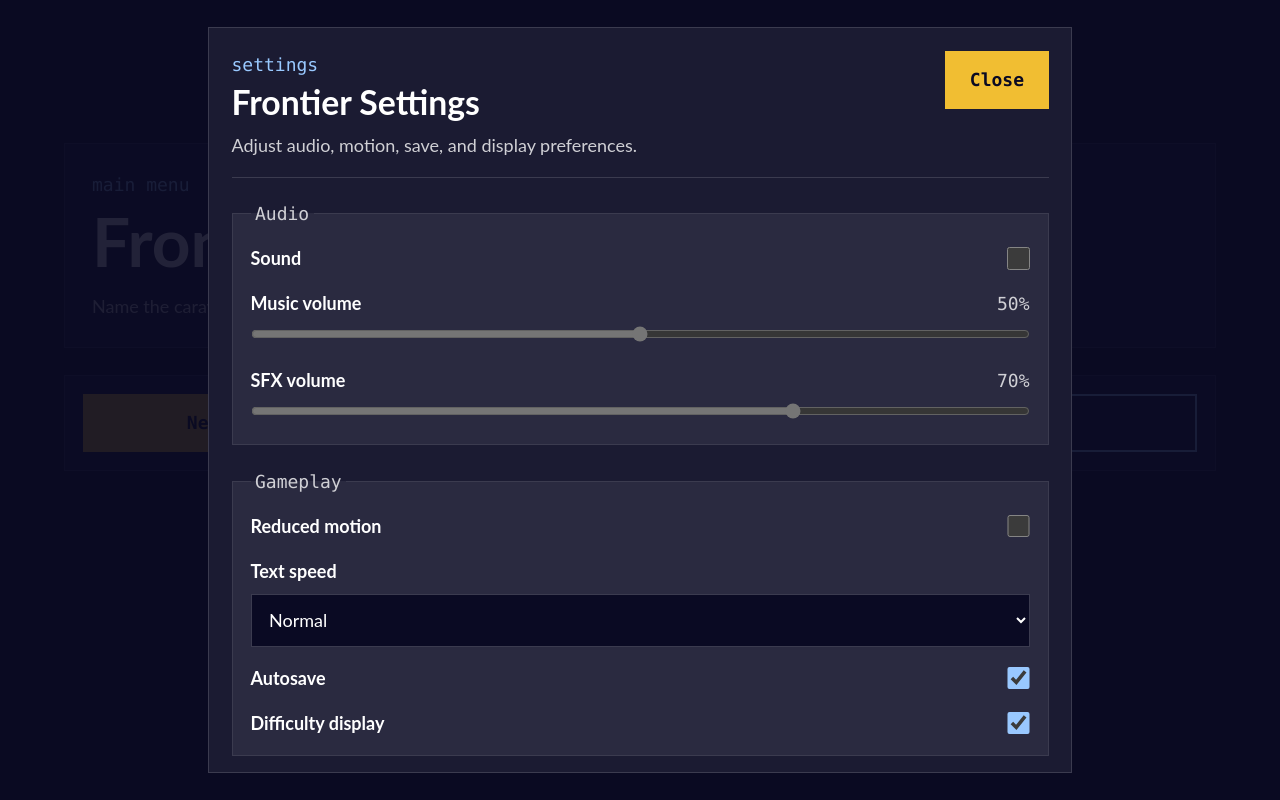
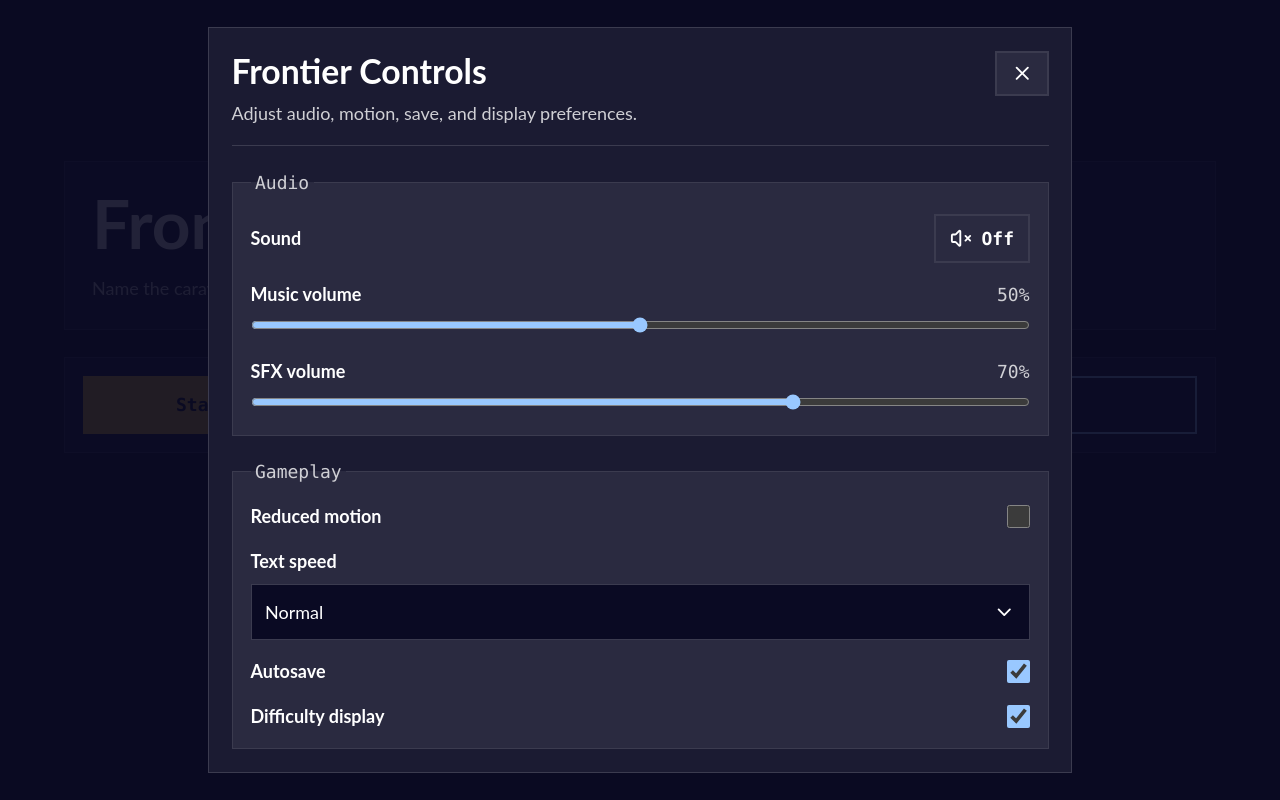
Before and after one commit to freeCodeCamp-Universe/frontier-reckoning, a React (Vite) app: page / in a window 1280 px wide. Both pictures are taken after a click on the button "Settings". Built offline with nearby package versions, Linux system fonts and the light colour scheme.

Commit message:
fix: settings page UI

```diff
--- a/src/components/MainMenu.tsx
+++ b/src/components/MainMenu.tsx
@@ -1,5 +1,5 @@
 import { Button } from '@components/ui/Button';
-import { Card, CardEyebrow } from '@components/ui/Card';
+import { Card } from '@components/ui/Card';
 
 type MainMenuProps = {
   onNewExpedition: () => void;
@@ -17,8 +17,7 @@ export function MainMenu({
   return (
     <section className="mx-auto flex min-h-[70vh] max-w-5xl flex-col justify-center gap-6">
       <Card as="header" className="p-6">
-        <CardEyebrow>main menu</CardEyebrow>
-        <h1 className="mt-2 text-4xl font-bold sm:text-6xl">Frontier Reckoning</h1>
+        <h1 className="text-4xl font-bold sm:text-6xl">Frontier Reckoning</h1>
         <p className="mt-4 max-w-2xl text-muted">
           Name the caravan, choose the hands riding west, and decide how hard the trail
           will bite.
@@ -27,7 +26,7 @@ export function MainMenu({
 
       <Card as="div" className="grid gap-4 sm:grid-cols-3">
         <Button onClick={onNewExpedition} className="w-full">
-          New Expedition
+          Start Expedition
         </Button>
         <Button
           onClick={onContinue}
--- a/src/components/SettingsModal.tsx
+++ b/src/components/SettingsModal.tsx
@@ -1,11 +1,12 @@
-import { useEffect, useId, useRef, type KeyboardEvent } from 'react';
+import { useEffect, useId, useRef, useState, type KeyboardEvent } from 'react';
+import { ChevronDown, Volume2, VolumeX, X } from 'lucide-react';
 import { Badge } from '@components/ui/Badge';
 import { Button } from '@components/ui/Button';
 import {
   audioSystem,
   getAudioSceneForGameStatus,
 } from '@game/systems/audioSystem';
-import { Card, CardEyebrow } from '@components/ui/Card';
+import { Card } from '@components/ui/Card';
 import { resetSaveData, type TextSpeed } from '@game/systems/settingsSystem';
 import { useExpeditionStore } from '@stores/expeditionStore';
 import { stopAmbience } from '@utils/audio';
@@ -21,11 +22,12 @@ const textSpeedOptions: Array<{ value: TextSpeed; label: string }> = [
   { value: 'slow', label: 'Slow' },
   { value: 'normal', label: 'Normal' },
   { value: 'fast', label: 'Fast' },
+  { value: 'instant', label: 'Instant' },
 ];
 
 export function SettingsModal({ isOpen, onClose, onSaveReset }: SettingsModalProps) {
   const [settings, updateSettings] = useSettings();
-  const titleId = useId();
+  const [resetConfirmOpen, setResetConfirmOpen] = useState(false);
   const descriptionId = useId();
   const dialogRef = useRef<HTMLDivElement>(null);
   const closeButtonRef = useRef<HTMLButtonElement>(null);
@@ -106,63 +108,81 @@ export function SettingsModal({ isOpen, onClose, onSaveReset }: SettingsModalPro
     resetSaveData(window.localStorage);
     resetGame();
     onSaveReset?.();
+    setResetConfirmOpen(false);
   };
 
   return (
     <div
       className="fixed inset-0 z-50 flex items-center justify-center bg-canvas/90 px-4 py-6"
+      data-testid="settings-backdrop"
       role="presentation"
+      onMouseDown={(event) => {
+        if (event.target === event.currentTarget) {
+          onClose();
+        }
+      }}
     >
       <Card
         as="div"
         ref={dialogRef}
         role="dialog"
         aria-modal="true"
-        aria-labelledby={titleId}
+        aria-label="Settings"
         aria-describedby={descriptionId}
         onKeyDown={handleDialogKeyDown}
         className="max-h-full w-full max-w-3xl overflow-y-auto p-5"
       >
         <div className="flex flex-col gap-4 border-b border-border pb-4 sm:flex-row sm:items-start sm:justify-between">
           <div>
-            <CardEyebrow>settings</CardEyebrow>
-            <h2 id={titleId} className="mt-1 text-3xl font-bold">
-              Frontier Settings
+            <h2 className="text-3xl font-bold">
+              Frontier Controls
             </h2>
             <p id={descriptionId} className="mt-2 text-base text-muted">
               Adjust audio, motion, save, and display preferences.
             </p>
           </div>
-          <Button ref={closeButtonRef} onClick={onClose} aria-label="Close settings">
-            Close
+          <Button
+            ref={closeButtonRef}
+            onClick={onClose}
+            aria-label="Close settings"
+            className="self-start px-3"
+            size="sm"
+            variant="ghost"
+          >
+            <X aria-hidden="true" className="size-5" />
           </Button>
         </div>
 
         <div className="mt-5 grid gap-5">
           <fieldset className="border border-border bg-panel p-4">
             <legend className="px-1 font-mono text-base text-muted">Audio</legend>
-            <label className="flex items-center justify-between gap-4">
+            <div className="flex items-center justify-between gap-4">
               <span className="font-bold">Sound</span>
-              <input
-                type="checkbox"
-                checked={settings.soundEnabled}
-                onChange={(event) => handleSoundToggle(event.target.checked)}
+              <Button
                 aria-label="Sound on or off"
-                className="size-5"
-              />
-            </label>
+                aria-pressed={settings.soundEnabled}
+                onClick={() => handleSoundToggle(!settings.soundEnabled)}
+                size="sm"
+                variant={settings.soundEnabled ? 'secondary' : 'ghost'}
+              >
+                {settings.soundEnabled ? (
+                  <Volume2 aria-hidden="true" className="size-5" />
+                ) : (
+                  <VolumeX aria-hidden="true" className="size-5" />
+                )}
+                {settings.soundEnabled ? 'On' : 'Off'}
+              </Button>
+            </div>
             <VolumeControl
               id="music-volume"
               label="Music volume"
               value={settings.musicVolume}
-              disabled={!settings.soundEnabled}
               onChange={(musicVolume) => updateSettings({ musicVolume })}
             />
             <VolumeControl
               id="sfx-volume"
               label="SFX volume"
               value={settings.sfxVolume}
-              disabled={!settings.soundEnabled}
               onChange={(sfxVolume) => updateSettings({ sfxVolume })}
             />
           </fieldset>
@@ -182,23 +202,10 @@ export function SettingsModal({ isOpen, onClose, onSaveReset }: SettingsModalPro
               />
             </label>
 
-            <label htmlFor="text-speed" className="mt-4 block font-bold">
-              Text speed
-            </label>
-            <select
-              id="text-speed"
+            <TextSpeedDropdown
               value={settings.textSpeed}
-              onChange={(event) =>
-                updateSettings({ textSpeed: event.target.value as TextSpeed })
-              }
-              className="mt-2 w-full border border-border bg-canvas px-3 py-3 text-foreground outline-none focus:border-highlight"
-            >
-              {textSpeedOptions.map((option) => (
-                <option key={option.value} value={option.value}>
-                  {option.label}
-                </option>
-              ))}
-            </select>
+              onChange={(textSpeed) => updateSettings({ textSpeed })}
+            />
 
             <label className="mt-4 flex items-center justify-between gap-4">
               <span className="font-bold">Autosave</span>
@@ -227,20 +234,26 @@ export function SettingsModal({ isOpen, onClose, onSaveReset }: SettingsModalPro
             </label>
           </fieldset>
 
-          <Card as="section" variant="danger" aria-label="Save data">
-            <h3 className="text-2xl font-bold">Save Data</h3>
-            <p className="mt-2 text-base text-muted">
-              Clear the saved expedition from this browser.
-            </p>
-            <Badge variant="danger" className="mt-4">
-              Permanent
-            </Badge>
-            <Button onClick={handleResetSave} className="mt-4" variant="danger">
-              Reset save data
+          <Card
+            as="section"
+            variant="panel"
+            aria-label="Save data"
+            className="flex justify-center"
+          >
+            <Button
+              onClick={() => setResetConfirmOpen(true)}
+              className="border-danger-deep bg-danger-deep text-danger hover:border-danger hover:bg-danger-deep hover:text-foreground"
+            >
+              Reset Save Data
             </Button>
           </Card>
         </div>
       </Card>
+      <ResetSaveConfirmationModal
+        isOpen={resetConfirmOpen}
+        onCancel={() => setResetConfirmOpen(false)}
+        onConfirm={handleResetSave}
+      />
     </div>
   );
 }
@@ -249,13 +262,11 @@ function VolumeControl({
   id,
   label,
   value,
-  disabled,
   onChange,
 }: {
   id: string;
   label: string;
   value: number;
-  disabled: boolean;
   onChange: (value: number) => void;
 }) {
   return (
@@ -273,10 +284,238 @@ function VolumeControl({
         max={100}
         step={5}
         value={value}
-        disabled={disabled}
         onChange={(event) => onChange(Number(event.target.value))}
         className="mt-2 w-full"
       />
     </div>
   );
 }
+
+function ResetSaveConfirmationModal({
+  isOpen,
+  onCancel,
+  onConfirm,
+}: {
+  isOpen: boolean;
+  onCancel: () => void;
+  onConfirm: () => void;
+}) {
+  const descriptionId = useId();
+  const closeButtonRef = useRef<HTMLButtonElement>(null);
+
+  useEffect(() => {
+    if (!isOpen) {
+      return;
+    }
+
+    closeButtonRef.current?.focus();
+  }, [isOpen]);
+
+  if (!isOpen) {
+    return null;
+  }
+
+  return (
+    <div
+      className="fixed inset-0 z-[60] flex items-center justify-center bg-canvas/90 px-4 py-6"
+      data-testid="reset-save-confirmation-backdrop"
+      role="presentation"
+      onMouseDown={(event) => {
+        if (event.target === event.currentTarget) {
+          onCancel();
+        }
+      }}
+    >
+      <Card
+        as="div"
+        role="dialog"
+        aria-modal="true"
+        aria-label="Reset save data confirmation"
+        aria-describedby={descriptionId}
+        className="w-full max-w-md p-5"
+      >
+        <div className="flex items-start justify-between gap-4 border-b border-border pb-4">
+          <div>
+            <h3 className="text-2xl font-bold">Are you sure?</h3>
+            <p id={descriptionId} className="mt-2 text-base text-muted">
+              This will clear the saved expedition from this browser.
+            </p>
+          </div>
+          <Button
+            ref={closeButtonRef}
+            onClick={onCancel}
+            aria-label="Close reset confirmation"
+            className="shrink-0 px-3"
+            size="sm"
+            variant="ghost"
+          >
+            <X aria-hidden="true" className="size-5" />
+          </Button>
+        </div>
+        <div className="mt-5 flex flex-col gap-3 sm:flex-row sm:justify-end">
+          <Button onClick={onCancel} variant="secondary">
+            Cancel
+          </Button>
+          <Button onClick={onConfirm} variant="danger">
+            Confirm reset
+          </Button>
+        </div>
+      </Card>
+    </div>
+  );
+}
+
+function TextSpeedDropdown({
+  value,
+  onChange,
+}: {
+  value: TextSpeed;
+  onChange: (value: TextSpeed) => void;
+}) {
+  const [open, setOpen] = useState(false);
+  const selectedIndex = Math.max(
+    0,
+    textSpeedOptions.findIndex((option) => option.value === value),
+  );
+  const [activeIndex, setActiveIndex] = useState(selectedIndex);
+  const rootRef = useRef<HTMLDivElement>(null);
+  const triggerRef = useRef<HTMLButtonElement>(null);
+  const listboxId = useId();
+  const selectedOption = textSpeedOptions[selectedIndex];
+
+  useEffect(() => {
+    setActiveIndex(selectedIndex);
+  }, [selectedIndex]);
+
+  useEffect(() => {
+    if (!open) {
+      return;
+    }
+
+    const handlePointerDown = (event: globalThis.MouseEvent) => {
+      if (
+        rootRef.current &&
+        event.target instanceof Node &&
+        !rootRef.current.contains(event.target)
+      ) {
+        setOpen(false);
+      }
+    };
+
+    window.addEventListener('mousedown', handlePointerDown);
+
+    return () => {
+      window.removeEventListener('mousedown', handlePointerDown);
+    };
+  }, [open]);
+
+  const chooseOption = (index: number) => {
+    const option = textSpeedOptions[index];
+
+    onChange(option.value);
+    setOpen(false);
+    triggerRef.current?.focus();
+  };
+
+  const moveActiveOption = (direction: 1 | -1) => {
+    setActiveIndex(
+      (currentIndex) =>
+        (currentIndex + direction + textSpeedOptions.length) % textSpeedOptions.length,
+    );
+  };
+
+  const handleKeyDown = (event: KeyboardEvent<HTMLButtonElement | HTMLUListElement>) => {
+    if (event.key === 'Escape') {
+      event.preventDefault();
+      setOpen(false);
+      triggerRef.current?.focus();
+      return;
+    }
+
+    if (event.key === 'ArrowDown') {
+      event.preventDefault();
+      setOpen(true);
+      moveActiveOption(1);
+      return;
+    }
+
+    if (event.key === 'ArrowUp') {
+      event.preventDefault();
+      setOpen(true);
+      moveActiveOption(-1);
+      return;
+    }
+
+    if (event.key === 'Enter' || event.key === ' ') {
+      event.preventDefault();
+
+      if (open) {
+        chooseOption(activeIndex);
+      } else {
+        setOpen(true);
+      }
+    }
+  };
+
+  return (
+    <div ref={rootRef} className="relative mt-4">
+      <span className="block font-bold" id={`${listboxId}-label`}>
+        Text speed
+      </span>
+      <button
+        ref={triggerRef}
+        type="button"
+        aria-label="Text speed"
+        aria-haspopup="listbox"
+        aria-expanded={open}
+        aria-controls={listboxId}
+        onClick={() => {
+          setOpen((currentOpen) => !currentOpen);
+          setActiveIndex(selectedIndex);
+        }}
+        onKeyDown={handleKeyDown}
+        className="mt-2 flex min-h-12 w-full items-center justify-between gap-3 border border-border bg-canvas px-3 py-3 text-left text-foreground outline-none focus:border-highlight"
+      >
+        <span>{selectedOption.label}</span>
+        <ChevronDown
+          aria-hidden="true"
+          className={`size-5 shrink-0 motion-safe:transition-transform ${
+            open ? 'rotate-180' : ''
+          }`}
+        />
+      </button>
+      {open ? (
+        <ul
+          id={listboxId}
+          role="listbox"
+          aria-labelledby={`${listboxId}-label`}
+          aria-activedescendant={`${listboxId}-${textSpeedOptions[activeIndex].value}`}
+          tabIndex={-1}
+          onKeyDown={handleKeyDown}
+          className="absolute z-10 mt-2 max-h-64 w-full overflow-auto border border-border bg-panel p-1"
+        >
+          {textSpeedOptions.map((option, index) => (
+            <li
+              key={option.value}
+              id={`${listboxId}-${option.value}`}
+              role="option"
+              aria-selected={option.value === value}
+              onMouseEnter={() => setActiveIndex(index)}
+              onMouseDown={(event) => {
+                event.preventDefault();
+                chooseOption(index);
+              }}
+              className={`cursor-pointer border px-3 py-2 font-mono text-base ${
+                index === activeIndex
+                  ? 'border-highlight bg-canvas text-highlight'
+                  : 'border-transparent text-muted'
+              }`}
+            >
+              {option.label}
+            </li>
+          ))}
+        </ul>
+      ) : null}
+    </div>
+  );
+}
--- a/src/game/systems/settingsSystem.ts
+++ b/src/game/systems/settingsSystem.ts
@@ -3,7 +3,7 @@ import { clearSaveFromStorage } from '@game/systems/saveSystem';
 export const SETTINGS_STORAGE_KEY = 'frontier-reckoning-settings';
 export const SETTINGS_CHANGED_EVENT = 'frontier-reckoning-settings-changed';
 
-export type TextSpeed = 'slow' | 'normal' | 'fast';
+export type TextSpeed = 'slow' | 'normal' | 'fast' | 'instant';
 
 export type FrontierSettings = {
   soundEnabled: boolean;
@@ -25,7 +25,7 @@ export const defaultSettings: FrontierSettings = {
   difficultyDisplay: true,
 };
 
-const validTextSpeeds = new Set<TextSpeed>(['slow', 'normal', 'fast']);
+const validTextSpeeds = new Set<TextSpeed>(['slow', 'normal', 'fast', 'instant']);
 
 const clampVolume = (value: unknown, fallback: number) => {
   if (typeof value !== 'number' || Number.isNaN(value)) {
--- a/src/stores/saveMigrations.ts
+++ b/src/stores/saveMigrations.ts
@@ -236,7 +236,8 @@ function normalizeSettings(value: unknown): FrontierSettings {
     textSpeed:
       maybeSettings.textSpeed === 'slow' ||
       maybeSettings.textSpeed === 'normal' ||
-      maybeSettings.textSpeed === 'fast'
+      maybeSettings.textSpeed === 'fast' ||
+      maybeSettings.textSpeed === 'instant'
         ? maybeSettings.textSpeed
         : defaultSettings.textSpeed,
     autosaveEnabled:
```
Also changed, not shown: 2 other files (tests, documents, lock files or other folders).
